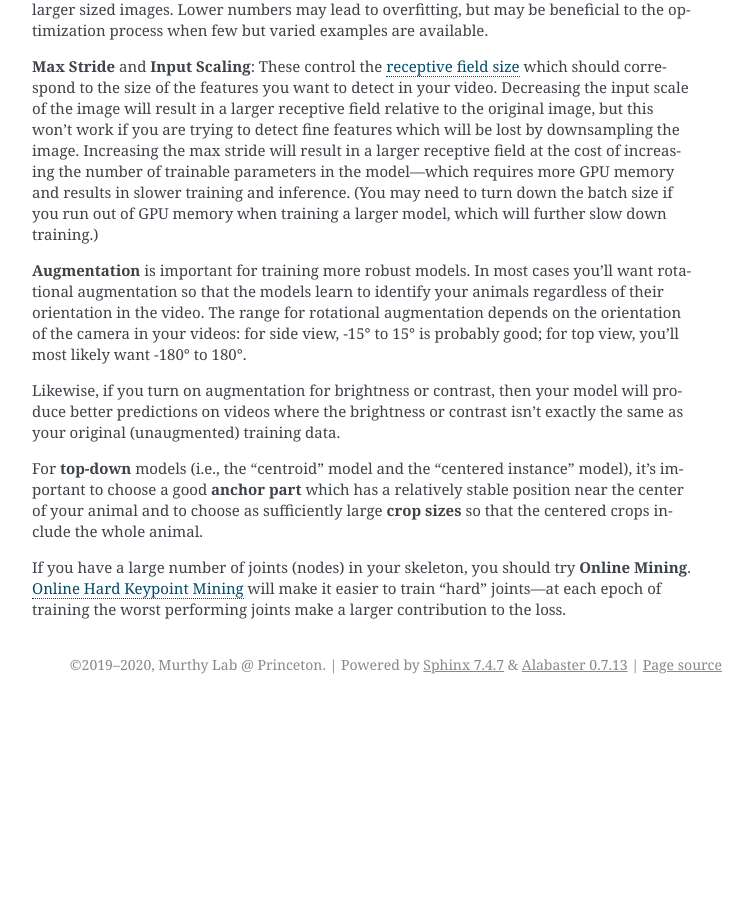
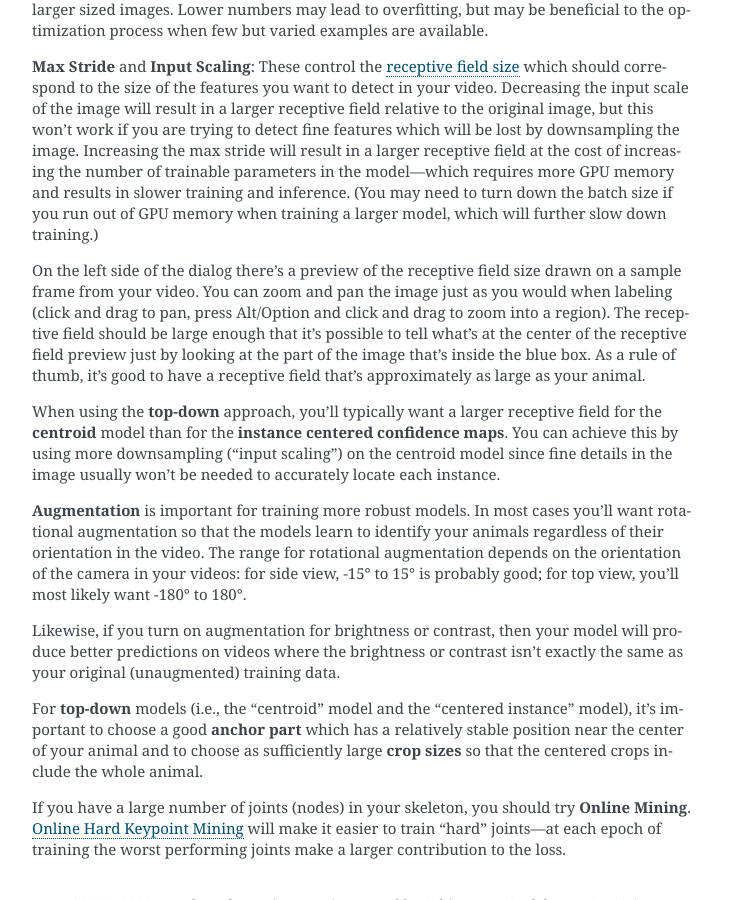
Before and after one commit to mingxiaowei/jelly-sleap, a Sphinx documentation site: the page built from docs/guides/choosing-models.rst, in a window 1280 px wide and 900 px high, scrolled down 980 px. Shown: the whole window, without its empty margins (388-1140 px from the left). Built offline with Sphinx 7.4.7, drawn with Linux system fonts in a browser that asks for light colours; pages that are not in the unit, such as notebooks, are missing from menus; before the commit the page ends 1684 px from its top, so only the background shows below that.

Commit message:
Add more receptive field explanation.

```diff
--- a/docs/guides/choosing-models.rst
+++ b/docs/guides/choosing-models.rst
@@ -21,6 +21,10 @@ Hover over each field to get an explanation. Here are some hyperparameters which
 
 **Max Stride** and **Input Scaling**: These control the `receptive field size <https://distill.pub/2019/computing-receptive-fields/>`_ which should correspond to the size of the features you want to detect in your video. Decreasing the input scale of the image will result in a larger receptive field relative to the original image, but this won't work if you are trying to detect fine features which will be lost by downsampling the image. Increasing the max stride will result in a larger receptive field at the cost of increasing the number of trainable parameters in the model—which requires more GPU memory and results in slower training and inference. (You may need to turn down the batch size if you run out of GPU memory when training a larger model, which will further slow down training.)
 
+On the left side of the dialog there's a preview of the receptive field size drawn on a sample frame from your video. You can zoom and pan the image just as you would when labeling (click and drag to pan, press Alt/Option and click and drag to zoom into a region). The receptive field should be large enough that it's possible to tell what's at the center of the receptive field preview just by looking at the part of the image that's inside the blue box. As a rule of thumb, it's good to have a receptive field that's approximately as large as your animal.
+
+When using the **top-down** approach, you'll typically want a larger receptive field for the **centroid** model than for the **instance centered confidence maps**. You can achieve this by using more downsampling ("input scaling") on the centroid model since fine details in the image usually won't be needed to accurately locate each instance.
+
 **Augmentation** is important for training more robust models. In most cases you'll want rotational augmentation so that the models learn to identify your animals regardless of their orientation in the video. The range for rotational augmentation depends on the orientation of the camera in your videos: for side view, -15° to 15° is probably good; for top view, you'll most likely want -180° to 180°.
 
 Likewise, if you turn on augmentation for brightness or contrast, then your model will produce better predictions on videos where the brightness or contrast isn't exactly the same as your original (unaugmented) training data.
```
Also changed, not shown: docs/guides/custom-training.rst (added).
